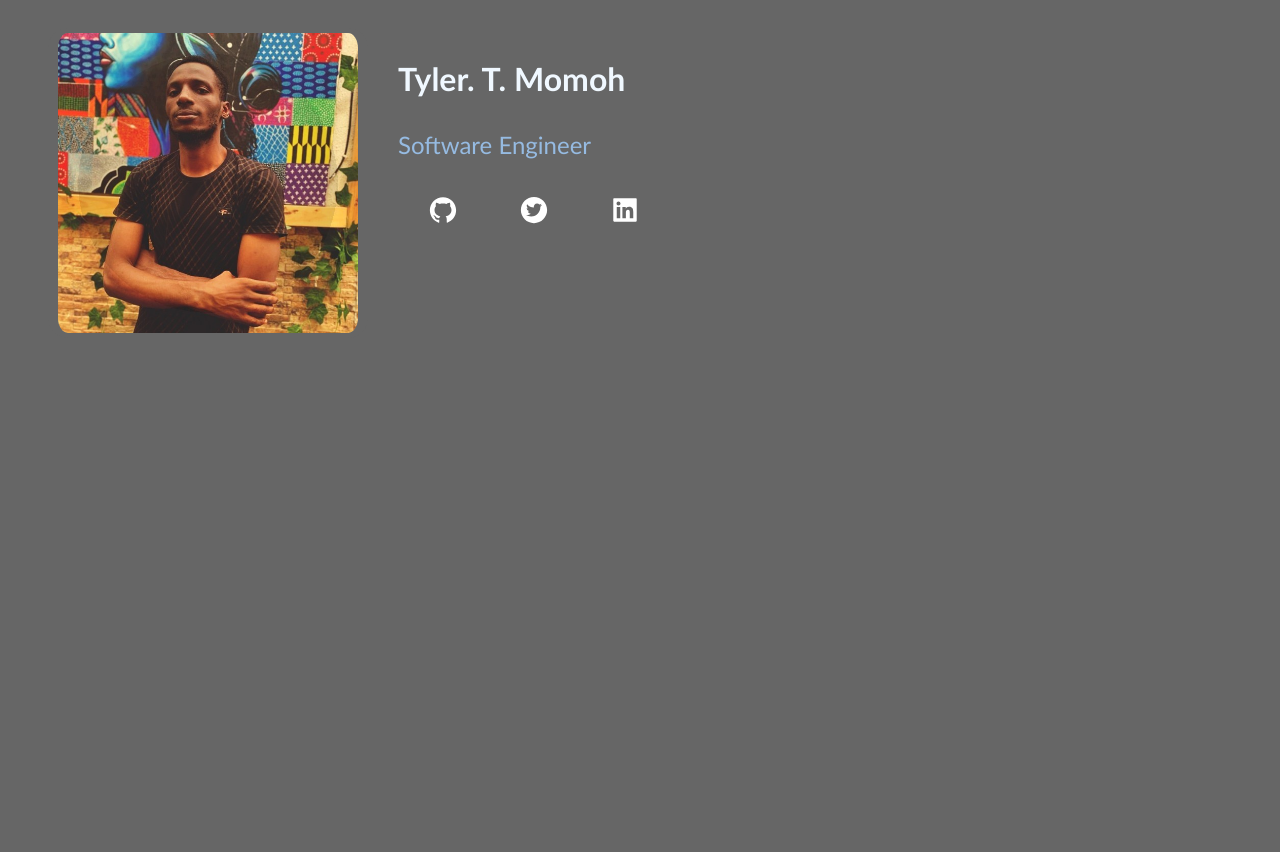
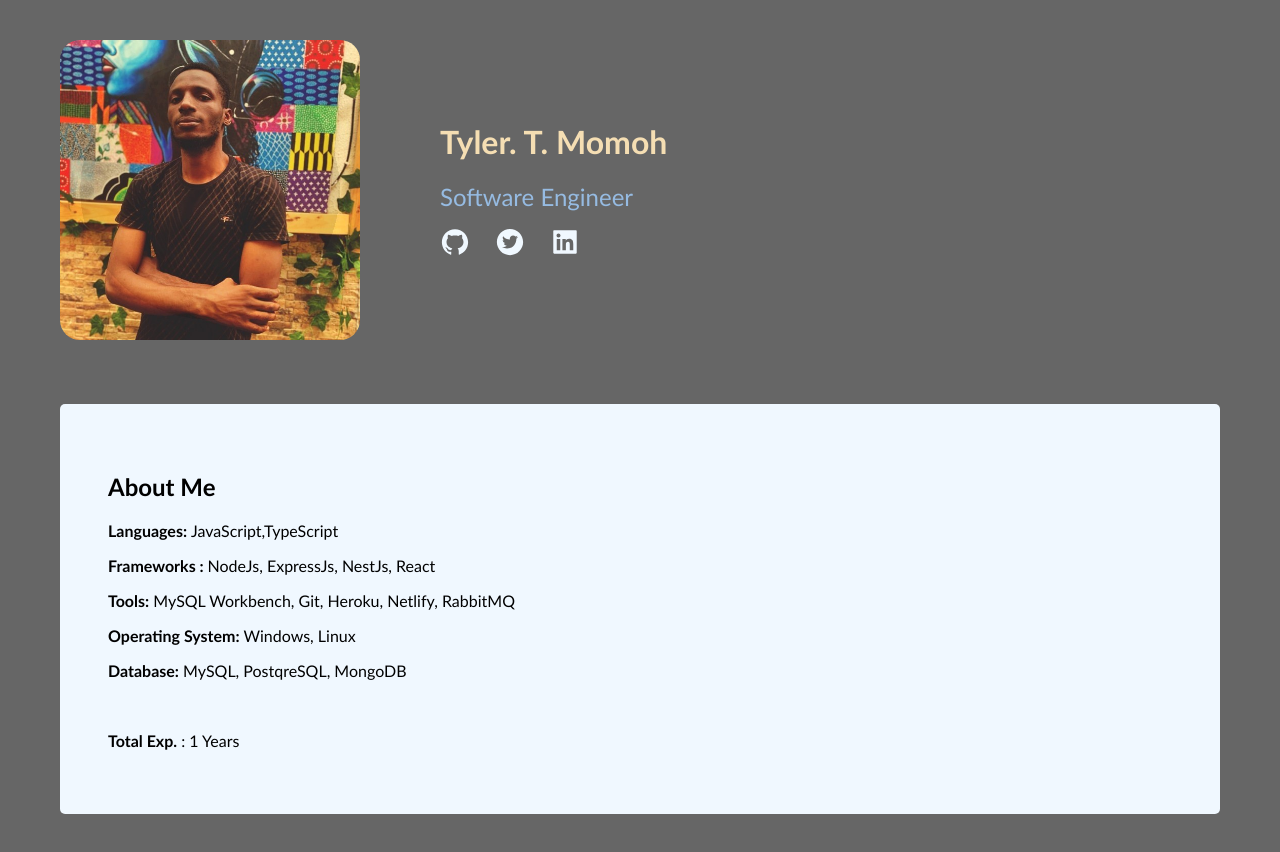
Before and after one commit to tylerjusfly/react-portfolio, a React (Vite) app: page / in a window 1280 px wide. Before the commit the page ends 800 px from the top, so only its background shows below. Built offline with nearby package versions, Linux system fonts and the light colour scheme.

Commit message:
added the aboutMe section

```diff
--- a/src/App.jsx
+++ b/src/App.jsx
@@ -1,10 +1,14 @@
+import { About } from "./components/About/About";
 import { Profile } from "./components/Profile/Profile";
-import {profile} from './data'
+import {profile, about} from './data'
 
 
 export default function App() {
 
   return (
+    <>
     <Profile  {...profile}/>
+    <About {...about}/>
+    </>
   )
 }
--- /dev/null
+++ b/src/components/About/About.jsx
@@ -0,0 +1,20 @@
+import './about.css'
+
+export const About = (props) => {
+
+  return (
+    <section className='about--section'>
+        <h2 className="heading">About Me</h2>
+        <div className="content">
+            <p> <span className='bold--text'>Languages: </span> {props.Languages} </p>
+            <p> <span className='bold--text'>Frameworks : </span> {props.FrameWorks} </p>
+            <p> <span className='bold--text'>Tools:</span> {props.Tools}  </p>
+            <p> <span className='bold--text'>Operating System:</span> {props.OperatingSystem}  </p>
+            <p> <span className='bold--text'>Database:</span> {props.DataBase}  </p>
+            <br />
+
+            <p> <span className="bold--text">Total Exp.</span> : 1 Years </p>
+        </div>
+    </section>
+  )
+}
--- /dev/null
+++ b/src/components/About/about.css
@@ -0,0 +1,13 @@
+
+.about--section{
+    background-color: aliceblue;
+    color: black;
+    border-radius: 5px;
+    height: fit-content;
+    padding: 3rem;
+    margin-top: 4rem;
+}
+
+.bold--text{
+    font-weight: 700;
+}
--- a/src/components/Profile/profile.css
+++ b/src/components/Profile/profile.css
@@ -1,14 +1,21 @@
 *{
-    background-color: #666;
-    color: #fff;
     font-family: 'Trebuchet MS', 'Lucida Sans Unicode', Arial, sans-serif;
-    padding: 5px 10px;
+    padding: 0;
+}
+
+body{
+  margin: 40px 60px;
+  background-color: #666;
+  color: #fff;
 }
 
 .header {
     display: flex;
-    gap: 10px;
+    gap: 5rem;
     border-top: 10px;
+  }
+  .profile-content{
+    align-self: center;
   }
 
   .profile-image{
@@ -18,7 +25,7 @@
   }
 
   .fullname{
-    color: aliceblue;
+    color: wheat;
 
   }
 .desc{
@@ -31,19 +38,21 @@
 
   .social-list-inline{
     display: flex;
-    gap: 1px;
+    gap: 25px;
   }
   .social-list-inline li{
     list-style: none;
   }
    li a{
     font-size: 30px;
+    color: aliceblue;
   }
 
   @media (max-width: 715px) {
     .header {
       flex-direction: column;
       align-items: center;
+      gap: 3rem;
     }
 
   }
--- a/src/data.js
+++ b/src/data.js
@@ -8,3 +8,11 @@ export const profile = [
     }
 
 ]
+
+export const about = {
+    "Languages" : "JavaScript,TypeScript",
+    "FrameWorks" : "NodeJs, ExpressJs, NestJs, React",
+    "Tools" : "MySQL Workbench, Git, Heroku, Netlify, RabbitMQ",
+    "DataBase" : "MySQL, PostqreSQL, MongoDB ",
+    "OperatingSystem" : "Windows, Linux"
+}
```
